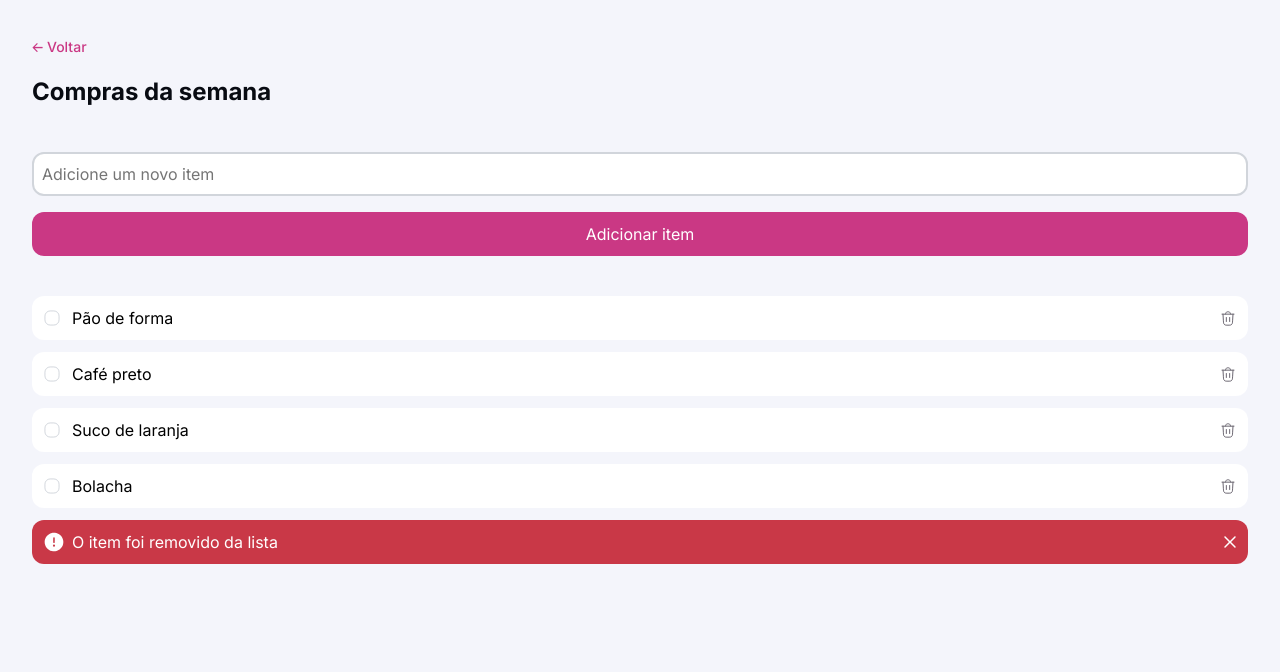
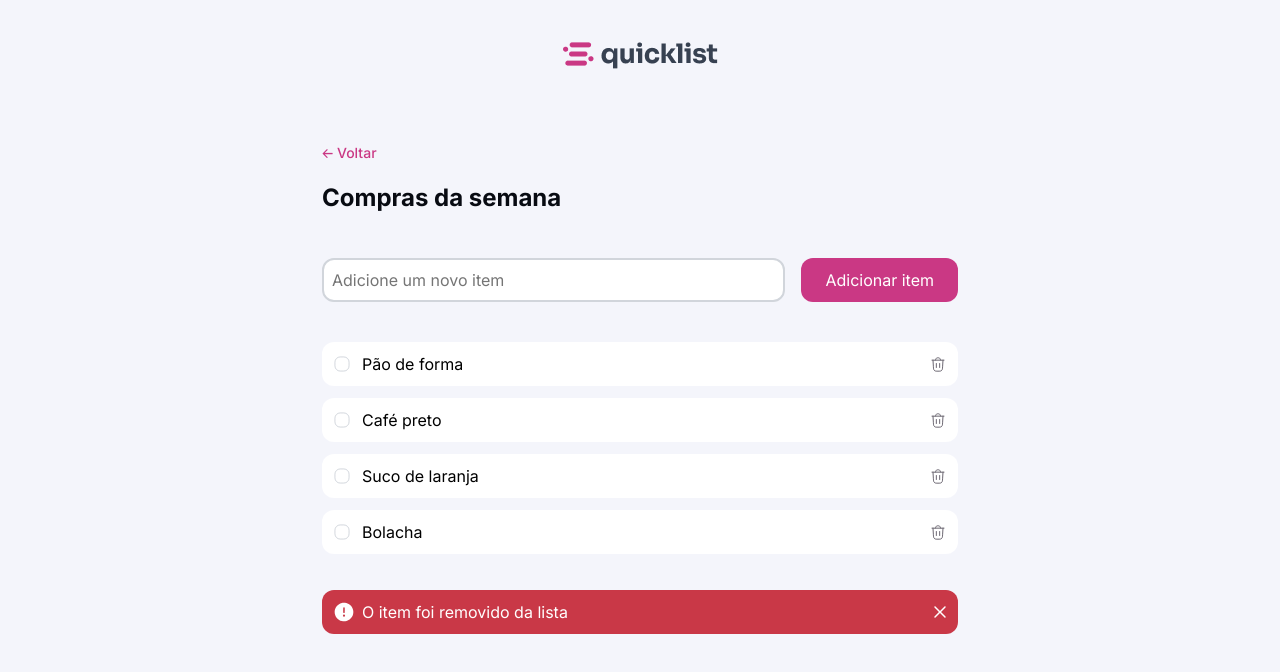
Before and after one commit to juliadesouza/grocery-list, a plain HTML site: page index.html in a window 1280 px wide. Drawn offline with Linux system fonts and the light colour scheme.

Commit message:
feat: added css to desktop

```diff
--- a/index.html
+++ b/index.html
@@ -13,6 +13,7 @@
     />
   </head>
   <body>
+    <header><img src="assets/logo.png" alt="" /></header>
     <div id="back-button">
       <img src="assets/back.png" alt="" /><span>Voltar</span>
     </div>
--- a/styles/index.css
+++ b/styles/index.css
@@ -31,6 +31,12 @@ html {
 
 body {
   padding: 34px 32px;
+}
+
+header {
+  display: none;
+  margin-bottom: 62px;
+  margin-inline: auto;
 }
 
 #back-button {
@@ -120,6 +126,7 @@ li::before {
 }
 
 #alert-message {
+  margin-top: 36px;
   background-color: var(--color-danger);
   border-radius: 12px;
   padding: 12px;
@@ -135,3 +142,23 @@ li::before {
 #alert-message img:last-child {
   margin-left: auto;
 }
+
+@media (width>=80rem) {
+  body {
+    max-width: 700px;
+    margin-inline: auto;
+  }
+
+  header {
+    display: block;
+    width: 155px;
+  }
+
+  form {
+    flex-direction: row;
+  }
+
+  form input {
+    flex: 1;
+  }
+}
```
